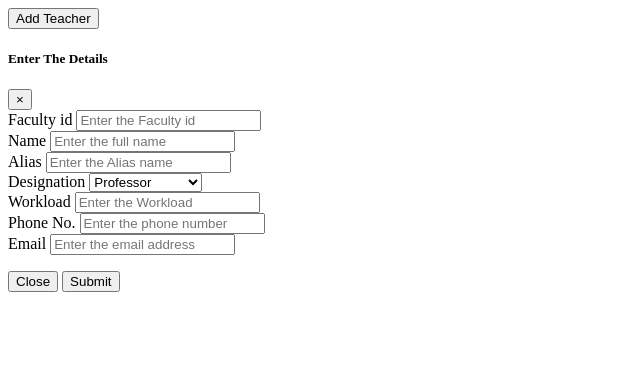
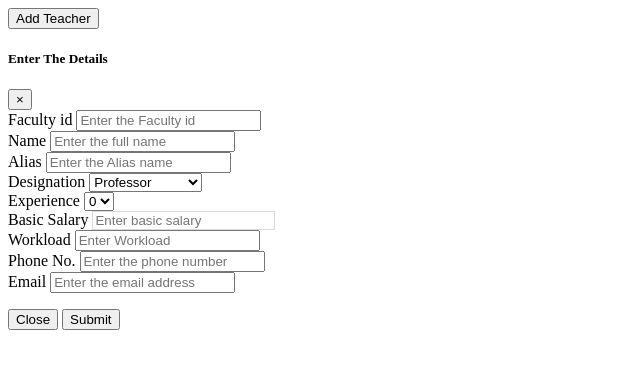
Before and after one commit to Codersfreedom/project, a PHP site: page /partials/faculty_modal.php in a window 1280 px wide. Shown: the top 369 px of the page, without its empty margins (0-640 px from the left). Run offline with PHP 8.4, Linux system fonts and the light colour scheme; some libraries are stand-ins or nearby versions.

Commit message:
faculty add modal updated

```diff
--- a/aside.php
+++ b/aside.php
@@ -78,8 +78,12 @@
         </li>
 
         <li class="sidebar-item">
-        <a class="sidebar-link waves-effect waves-dark sidebar-link" href="Payroll.php" aria-expanded="false"><i class="mdi mdi-blur-linear"></i
+        <a class="sidebar-link waves-effect waves-dark sidebar-link" href="Payroll.php" aria-expanded="false"><i class="mdi mdi-receipt"></i
                 ><span class="hide-menu">Payroll</span></a>
+      </li>
+      <li class="sidebar-item">
+        <a class="sidebar-link waves-effect waves-dark sidebar-link" href="Attendance.php" aria-expanded="false"><i class="mdi mdi-chart-areaspline"></i
+                ><span class="hide-menu">Attendance</span></a>
       </li>'
 
 
--- a/partials/faculty_modal.php
+++ b/partials/faculty_modal.php
@@ -1,4 +1,3 @@
-
 <body>
 
   <!-- Button trigger modal -->
@@ -35,16 +34,32 @@
             </div>
 
             <div class="form-group">
-              <label for="select">Designation</label>
-              <select class="form-control" id="select" name="designation">
+              <label for="designation">Designation</label>
+              <select class="form-control" id="designation" name="designation">
                 <option>Professor</option>
                 <option>Asst. Professor</option>
               </select>
             </div>
+            <div class="form-group">
+              <label for="experience">Experience</label>
+              <select class="form-control" id="experience" name="experience">
+                <option>0</option>
+                <option>1</option>
+                <option>2</option>
+                <option>3</option>
+                <option>4</option>
+                <option>5</option>
+              </select>
+            </div>
 
+            <div class="form-group d-flex flex-column">
+              <label for="basic">Basic Salary</label>
+              <input class="p-2" placeholder="Enter basic salary" type="number" name="basic" id="basic"
+                style="border: .5px solid #dadada;">
+            </div>
             <div class="form-group">
               <label for="workload">Workload</label>
-              <input type="number" class="form-control" id="workload" name="workload" placeholder="Enter the Workload">
+              <input type="number" class="form-control" id="workload" name="workload" placeholder="Enter Workload">
             </div>
 
             <div class="form-group">
```
Also changed, not shown: Admin_panel.php (+25 -5 lines), Payroll.php (+4 -4 lines).
